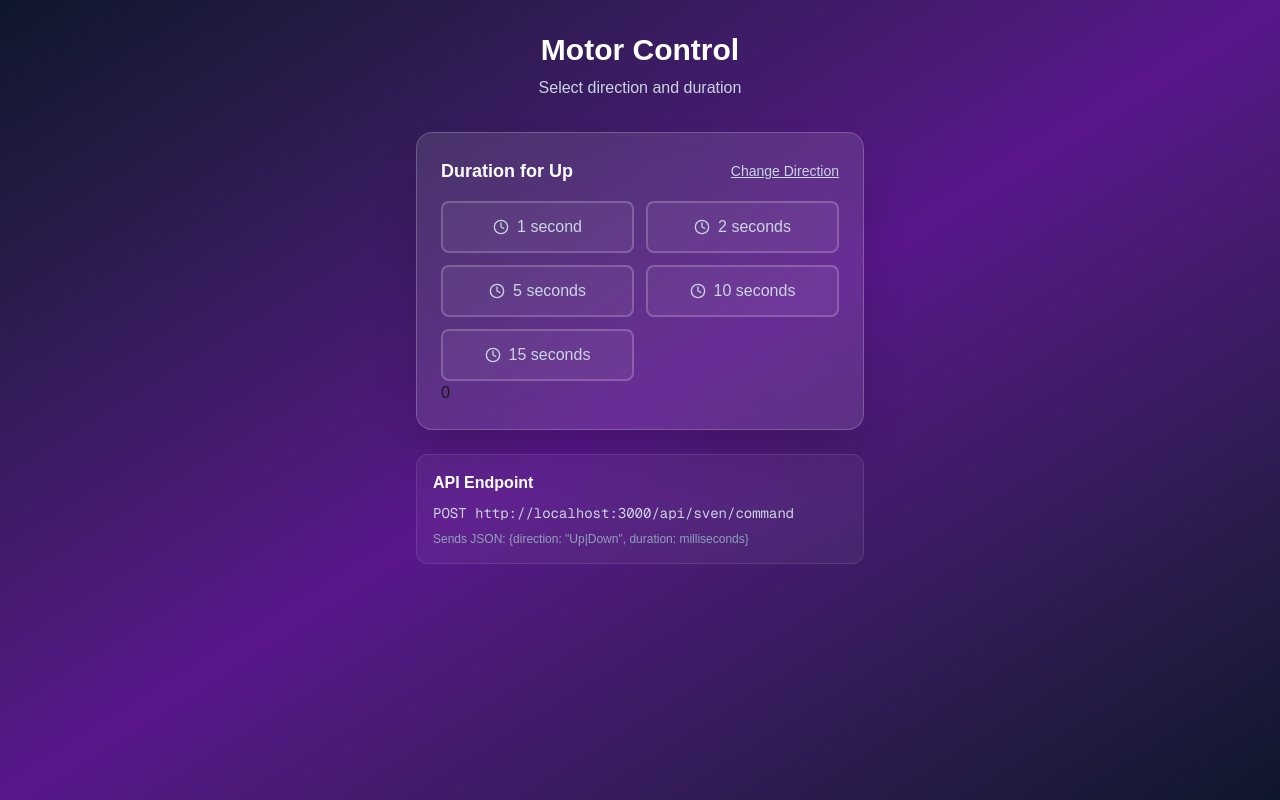
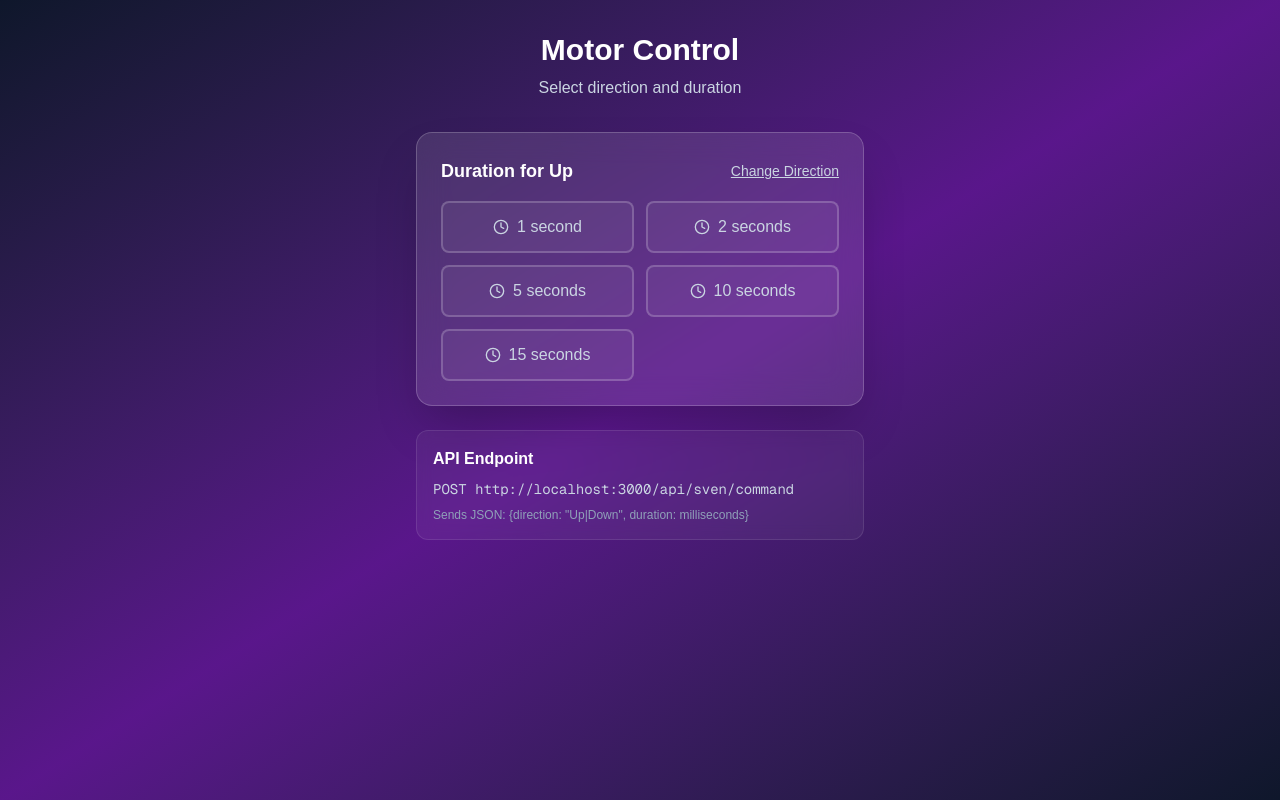
Before and after one commit to El-Maco/sven-app, a Next.js app: page / in a window 1280 px wide. Both pictures are taken after a click on the button "UP". Built offline with nearby package versions, Linux system fonts and the light colour scheme.

Commit message:
fix: require positive duration before enabling send button

```diff
--- a/src/app/page.tsx
+++ b/src/app/page.tsx
@@ -135,7 +135,7 @@ export default function MotorControlApp() {
                                 </div>
 
                                 {/* Send Button */}
-                                {selectedDuration && (
+                                {selectedDuration > 0 && (
                                     <button
                                         onClick={sendCommand}
                                         disabled={isLoading}
```
